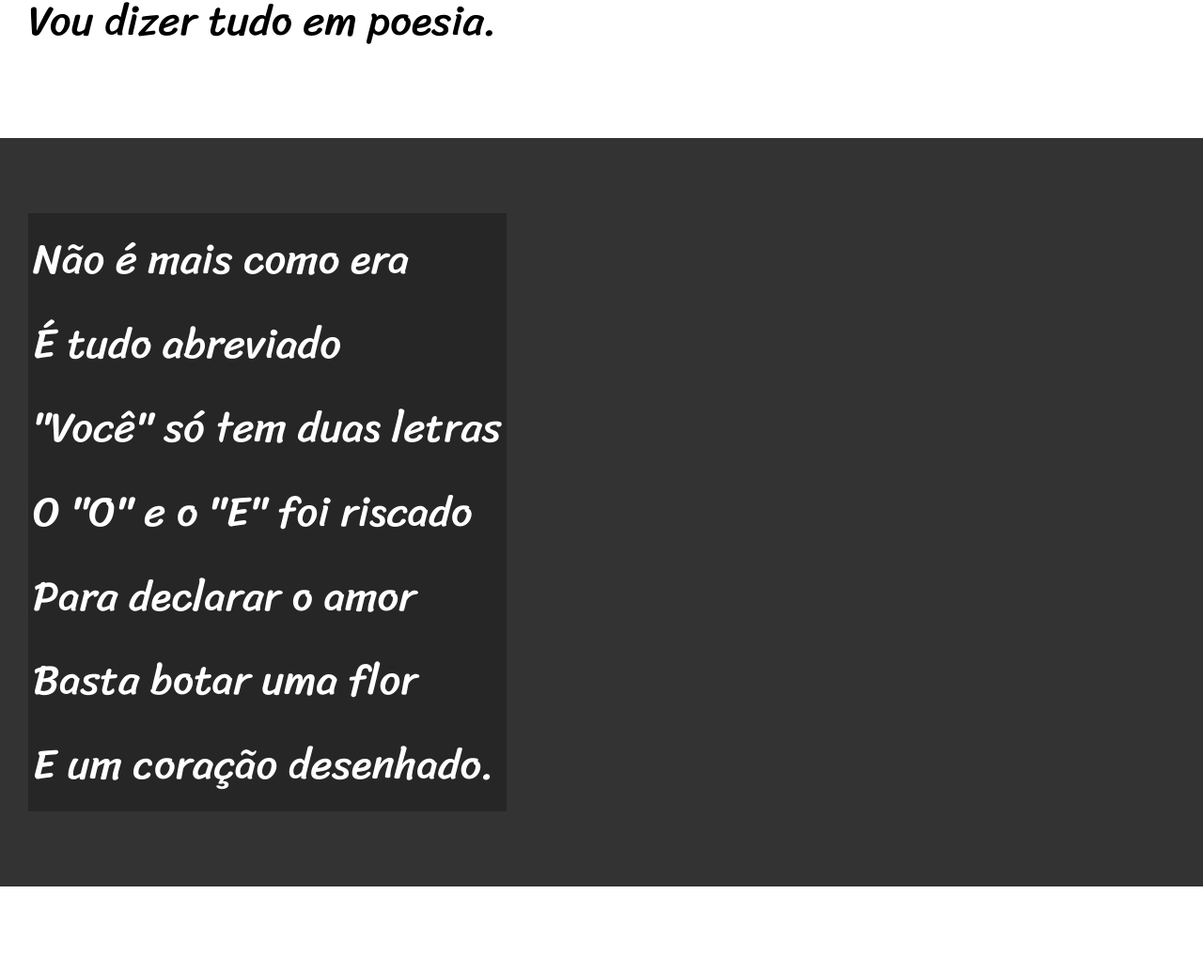
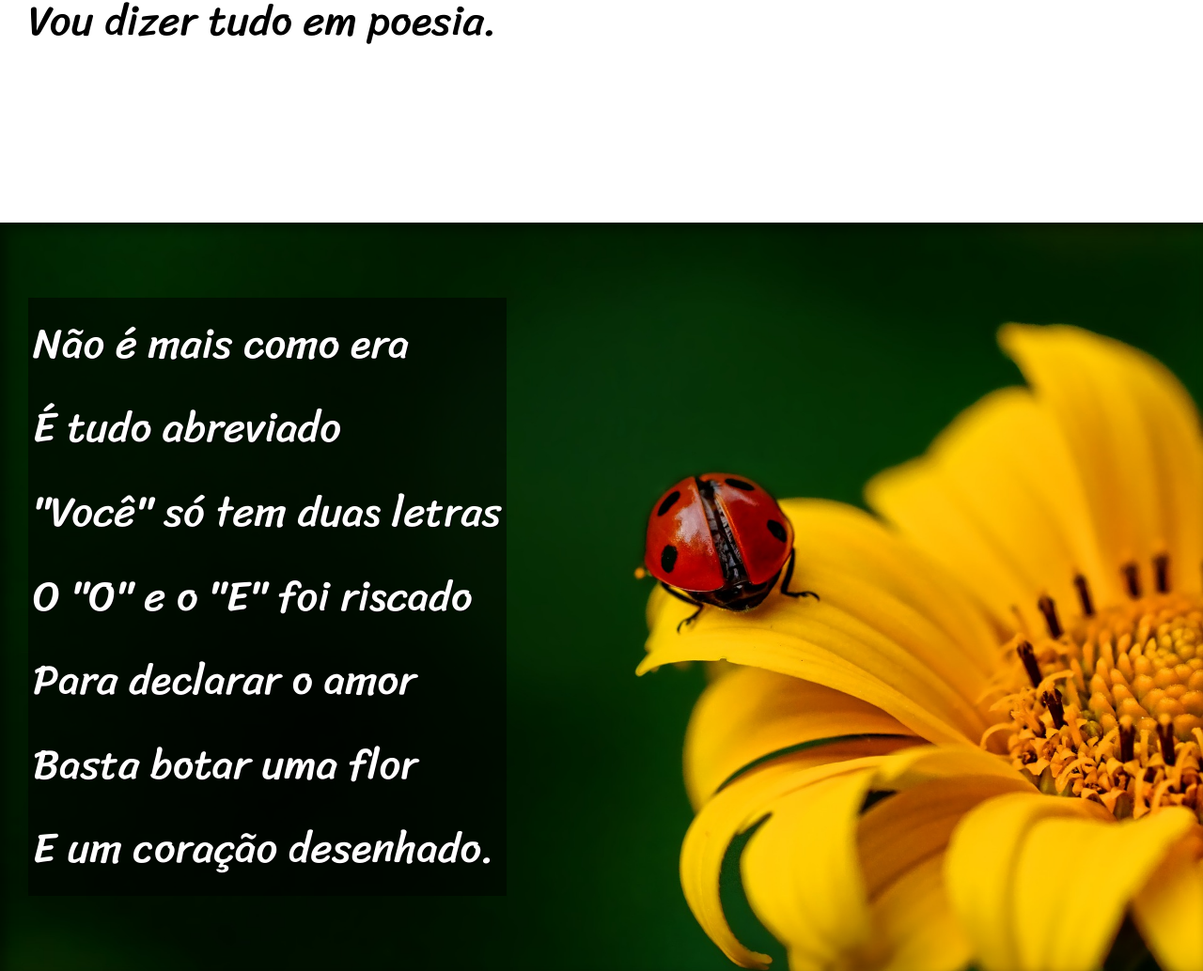
Before and after one commit to Muka1993/curso-html-css, a plain HTML site: page desafios/modulo-02/d012/index.html in a window 1280 px wide. Shown: the part 900-1934 px from the top of the page at 94% size. Drawn offline with Linux system fonts and the light colour scheme.

Commit message:
Finalizando o projeto Cordel Moderno

```diff
--- a/desafios/modulo-02/d012/estilo/style.css
+++ b/desafios/modulo-02/d012/estilo/style.css
@@ -59,6 +59,10 @@ section {
     font-size: 3.5vw;
 }
 
+section > p {
+    padding-bottom: 2em;
+}
+
 section.normal {
     background-color: white;
     color: black;
@@ -67,13 +71,30 @@ section.normal {
 section.imagem {
     background-color: rgb(51, 51, 51);
     color: white;
+    box-shadow: inset 6px 6px 13px 0px  rgba(0, 0, 0, 0.473);
+    background-size: cover;
+    background-attachment: fixed;
 }
 
 section.imagem > p {
     display: inline-block;
     padding: 5px;
-    background-color: rgba(0, 0, 0, 0.253);
+    background-color: rgba(0, 0, 0, 0.514);
+    text-shadow: 1px 1px 0px black;
 }
+
+section#img01 {
+    background-image: url('../pacote-d012/imagens/background001.jpg');
+    background-position: right center;
+
+
+}
+
+section#img02 {
+    background-image: url('../pacote-d012/imagens/background002.jpg');
+
+}
+
 
 footer {
     background-color: black;
--- a/desafios/modulo-02/d012/index.html
+++ b/desafios/modulo-02/d012/index.html
@@ -27,7 +27,7 @@
 
 
 
-    <section class="imagem">
+    <section class="imagem" id="img01">
         <p>
             Não é mais como era  <br>
             É tudo abreviado <br>
@@ -64,7 +64,7 @@
 
 
 
-    <section class="imagem">
+    <section class="imagem" id="img02">
         <p>
             Tenho saudade das cartas <br>
             Escritas com a própria mão <br>
```
